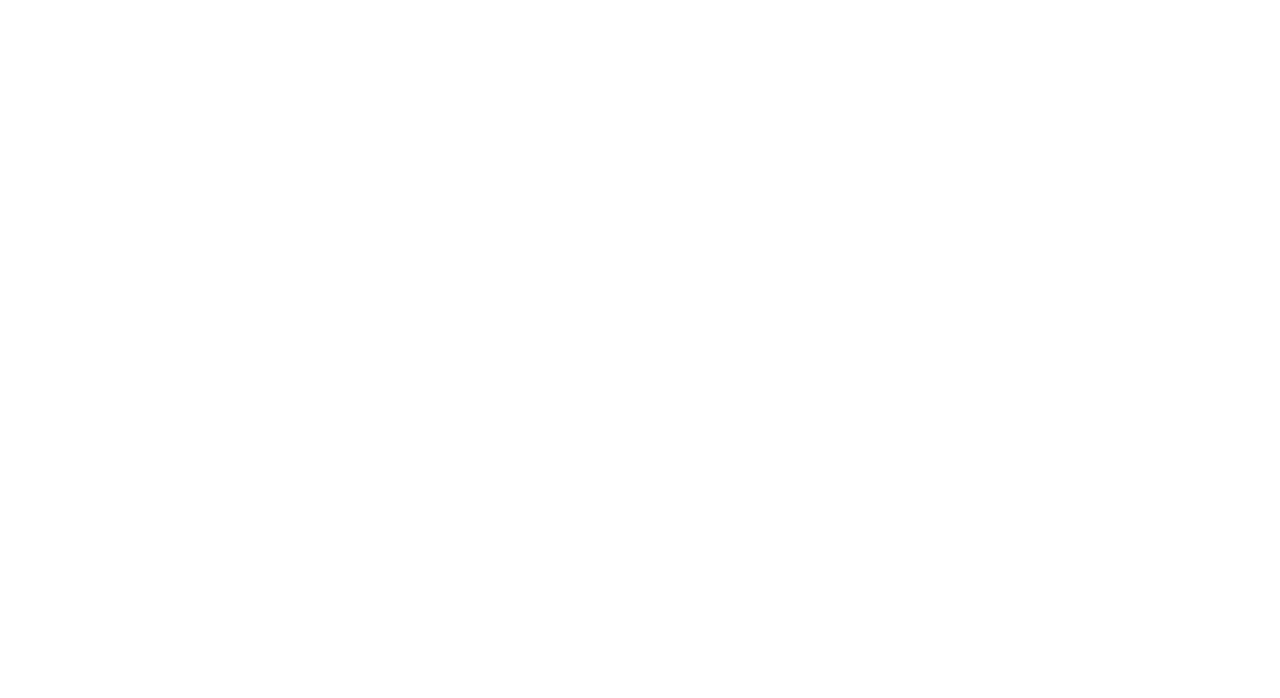
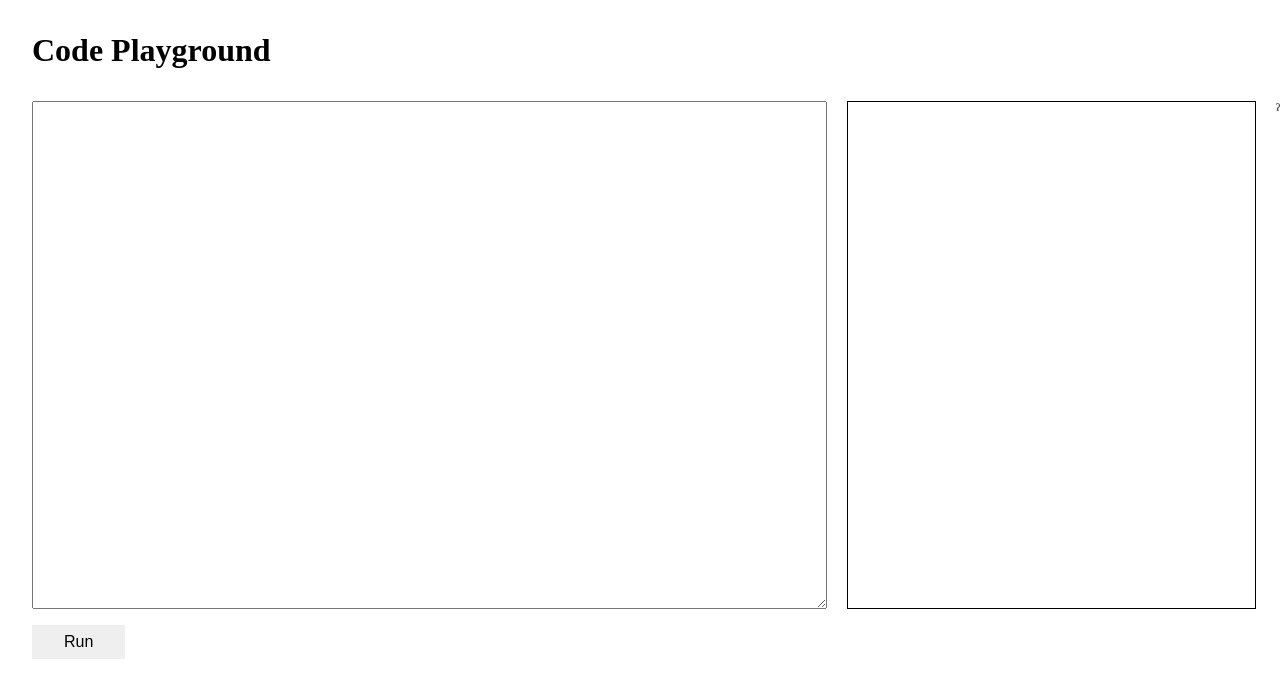
Before and after one commit to Neekhill/codePlaygroundFrontend, a React (Create React App) app: page / in a window 1280 px wide. Shown: the top 698 px of the page. Built offline with nearby package versions, Linux system fonts and the light colour scheme.

Commit message:
basic bocode playground structure ready

```diff
--- a/src/App.js
+++ b/src/App.js
@@ -1,7 +1,40 @@
 import styled from "styled-components";
 
+const Title = styled.h1`
+  margin: 2rem;
+`;
+const Conatiner = styled.div`
+  display: flex;
+`;
+const CodeArea = styled.textarea`
+  margin-left: 2rem;
+  font-size: 20px;
+  flex: 2;
+`;
+const OutputArea = styled.div`
+  flex: 1;
+  margin: 0 20px;
+  padding: 5px;
+  border: 1px solid black;
+`;
+const SubmitButton = styled.button`
+  margin: 1rem 2rem;
+  padding: 0.5rem 2rem;
+  font-size: 16px;
+  border: none;
+  cursor: pointer;
+`;
 function App() {
-  return <></>;
+  return (
+    <>
+      <Title>Code Playground</Title>
+      <Conatiner>
+        <CodeArea rows="22" cols="100"></CodeArea>
+        <OutputArea></OutputArea>ˀ
+      </Conatiner>
+      <SubmitButton>Run</SubmitButton>
+    </>
+  );
 }
 
 export default App;
```
